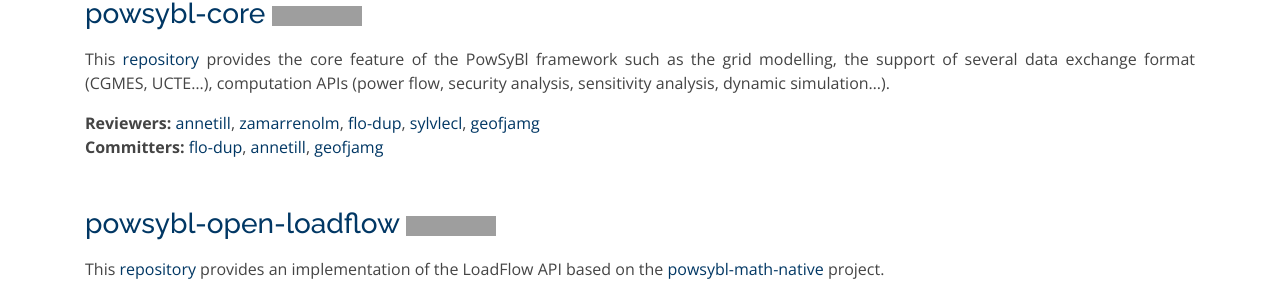
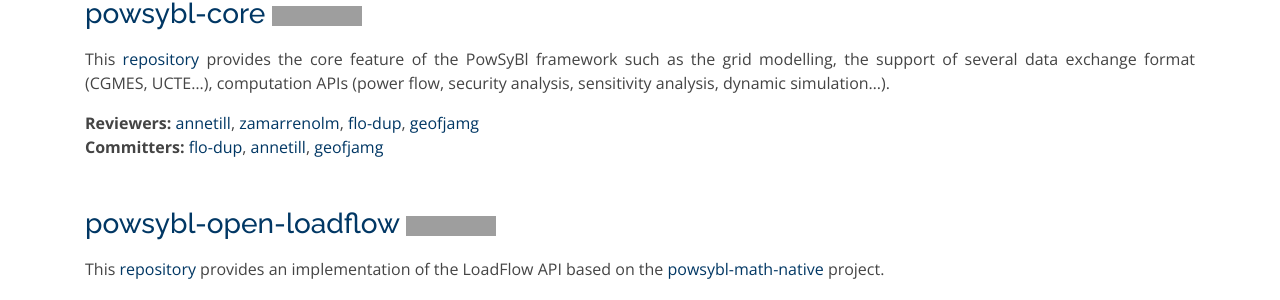
Before and after one commit to powsybl/powsybl.github.io, a Jekyll site: the page built from pages/documentation/developer/repositories/index.md, in a window 1280 px wide and 900 px high, cut to the strip 365-665 px from the top of the window. Built offline with Jekyll 4.4.1, drawn with Linux system fonts in a browser that asks for light colours; our own code applies the rules of GitHub Pages for plain Markdown files; some of the changed text lies outside the part shown; grey boxes are pictures that could not be loaded.

Commit message:
Remove sylvlecl from the reviewer / commiter lists
Signed-off-by: Sophie Frasnedo <sophie.frasnedo@rte-france.com>

```diff
--- a/pages/documentation/developer/repositories/index.md
+++ b/pages/documentation/developer/repositories/index.md
@@ -7,7 +7,7 @@
 ### [powsybl-core](powsybl-core.md) [![GitHub release](https://img.shields.io/github/release/powsybl/powsybl-core.svg?sort=semver)](https://github.com/powsybl/powsybl-core/releases/)
 This [repository](https://github.com/powsybl/powsybl-core) provides the core feature of the PowSyBl framework such as the grid modelling, the support of several data exchange format (CGMES, UCTE...), computation APIs (power flow, security analysis, sensitivity analysis, dynamic simulation...).
 
-**Reviewers:** [annetill](https://github.com/annetill), [zamarrenolm](https://github.com/zamarrenolm), [flo-dup](https://github.com/flo-dup), [sylvlecl](https://github.com/sylvlecl), [geofjamg](https://github.com/geofjamg)
+**Reviewers:** [annetill](https://github.com/annetill), [zamarrenolm](https://github.com/zamarrenolm), [flo-dup](https://github.com/flo-dup), [geofjamg](https://github.com/geofjamg)
 **Committers:** [flo-dup](https://github.com/flo-dup), [annetill](https://github.com/annetill), [geofjamg](https://github.com/geofjamg)
 
 ### [powsybl-open-loadflow](powsybl-open-loadflow.md) [![GitHub release](https://img.shields.io/github/release/powsybl/powsybl-open-loadflow.svg?sort=semver)](https://github.com/powsybl/powsybl-open-loadflow/releases/)
@@ -61,8 +61,8 @@
 ### [powsybl-hpc](powsybl-hpc.md) [![GitHub release](https://img.shields.io/github/release/powsybl/powsybl-hpc.svg?sort=semver)](https://github.com/powsybl/powsybl-hpc/releases/)
 This [repository](https://github.com/powsybl/powsybl-hpc) provides two implementations of the Computation API, to distribute the computation using [MPI](https://www.open-mpi.org) or [Slurm Workload Manager](https://slurm.schedmd.com).
 
-**Reviewers:** [sylvlecl](https://github.com/sylvlecl) (Slurm), [geofjamg](https://github.com/geofjamg) (MPI)
-**Committers:** [sylvlecl](https://github.com/sylvlecl)
+**Reviewers:** [geofjamg](https://github.com/geofjamg) (MPI)
+**Committers:**
 
 ### powsybl-shortcircuits
 
@@ -161,15 +161,15 @@
 
 This [repository](https://github.com/powsybl/pypowsybl) provides an integration of the PowSyBl framework for Python developers.
 
-**Reviewers:** [geofjamg](https://github.com/geofjamg), [sylvlecl](https://github.com/sylvlecl)
-**Committers:** [geofjamg](https://github.com/geofjamg), [sylvlecl](https://github.com/sylvlecl)
+**Reviewers:** [geofjamg](https://github.com/geofjamg)
+**Committers:** [geofjamg](https://github.com/geofjamg)
 
 ### pypowsybl-notebooks
 
 This [repository](https://github.com/powsybl/pypowsybl-notebooks) provides some notebooks using pypowsybl for demos and tutorials.
 
-**Reviewers:** [geofjamg](https://github.com/geofjamg), [sylvlecl](https://github.com/sylvlecl)
-**Committers:** [geofjamg](https://github.com/geofjamg), [sylvlecl](https://github.com/sylvlecl)
+**Reviewers:** [geofjamg](https://github.com/geofjamg)
+**Committers:** [geofjamg](https://github.com/geofjamg)
 
 ## Commons
 
```
